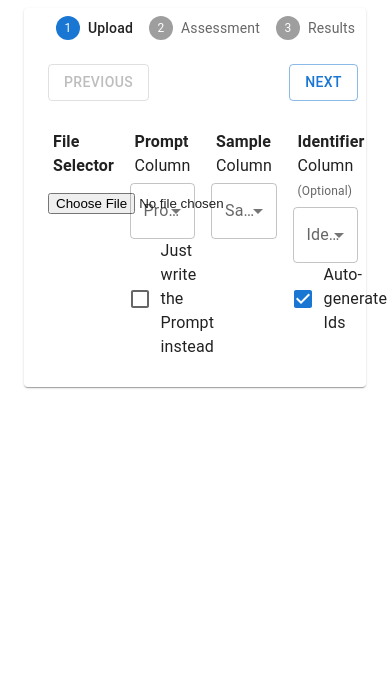
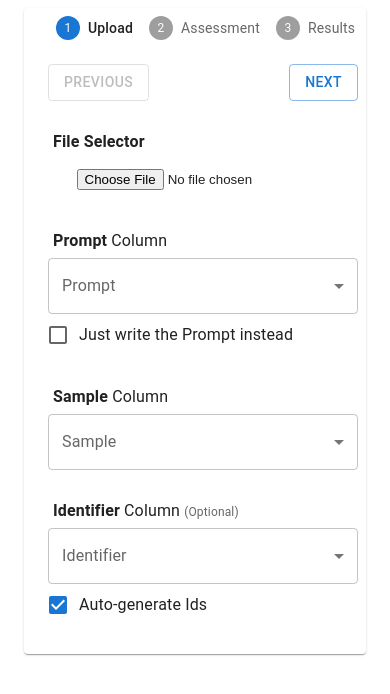
Before and after one commit to shaun3141/samplecoach, a Next.js app: page / in a window 390 px wide. Shown: the top 694 px of the page. Built offline with nearby package versions, Linux system fonts and the light colour scheme.

Commit message:
Make it mobile friendlier

```diff
--- a/pages/index.tsx
+++ b/pages/index.tsx
@@ -714,7 +714,7 @@ export default function Home() {
                 {/* CSV Import + Preview */}
                 {activeStep === 0 && (
                   <>
-                    <Grid item xs={3}>
+                    <Grid item xs={12} lg={3}>
                       <Box padding={"5px"}>
                         <b>File Selector</b>
                       </Box>
@@ -727,7 +727,7 @@ export default function Home() {
                       />
                     </Grid>
 
-                    <Grid item xs={3}>
+                    <Grid item xs={12} lg={3}>
                       <Box padding={"5px"}>
                         <b>Prompt</b> Column
                       </Box>
@@ -778,7 +778,7 @@ export default function Home() {
                       )}
                     </Grid>
 
-                    <Grid item xs={3}>
+                    <Grid item xs={12} lg={3}>
                       <Box padding={"5px"}>
                         <b>Sample</b> Column
                       </Box>
@@ -804,7 +804,7 @@ export default function Home() {
                       </FormControl>
                     </Grid>
 
-                    <Grid item xs={3}>
+                    <Grid item xs={12} lg={3}>
                       <Box padding={"5px"}>
                         <b>Identifier</b> Column{" "}
                         <span style={{ fontSize: "12px", color: "#666" }}>
@@ -923,7 +923,7 @@ export default function Home() {
                 {activeStep === 1 && (
                   <>
                     {/* Question Section */}
-                    <Grid item xs={6}>
+                    <Grid item xs={12} lg={6}>
                       <Paper
                         sx={{
                           padding: "10px",
@@ -1035,7 +1035,7 @@ export default function Home() {
                     </Grid>
 
                     {/* Prompt and OpenAI Settings */}
-                    <Grid item xs={6}>
+                    <Grid item xs={12} lg={6}>
                       <Paper
                         sx={{
                           padding: "10px",
@@ -1121,7 +1121,7 @@ export default function Home() {
                 {/* Evaluation */}
                 {activeStep === 2 && (
                   <>
-                    <Grid item xs={4}>
+                    <Grid item xs={12} lg={4}>
                       <Paper
                         sx={{
                           padding: "10px",
@@ -1156,7 +1156,7 @@ export default function Home() {
                         </Box>
                       </Paper>
                     </Grid>
-                    <Grid item xs={8} sx={{}}>
+                    <Grid item xs={12} lg={8} sx={{}}>
                       <Paper sx={{ padding: "10px" }}>
                         <h3>Output</h3>
                         {!evaluationStarted && (
```
